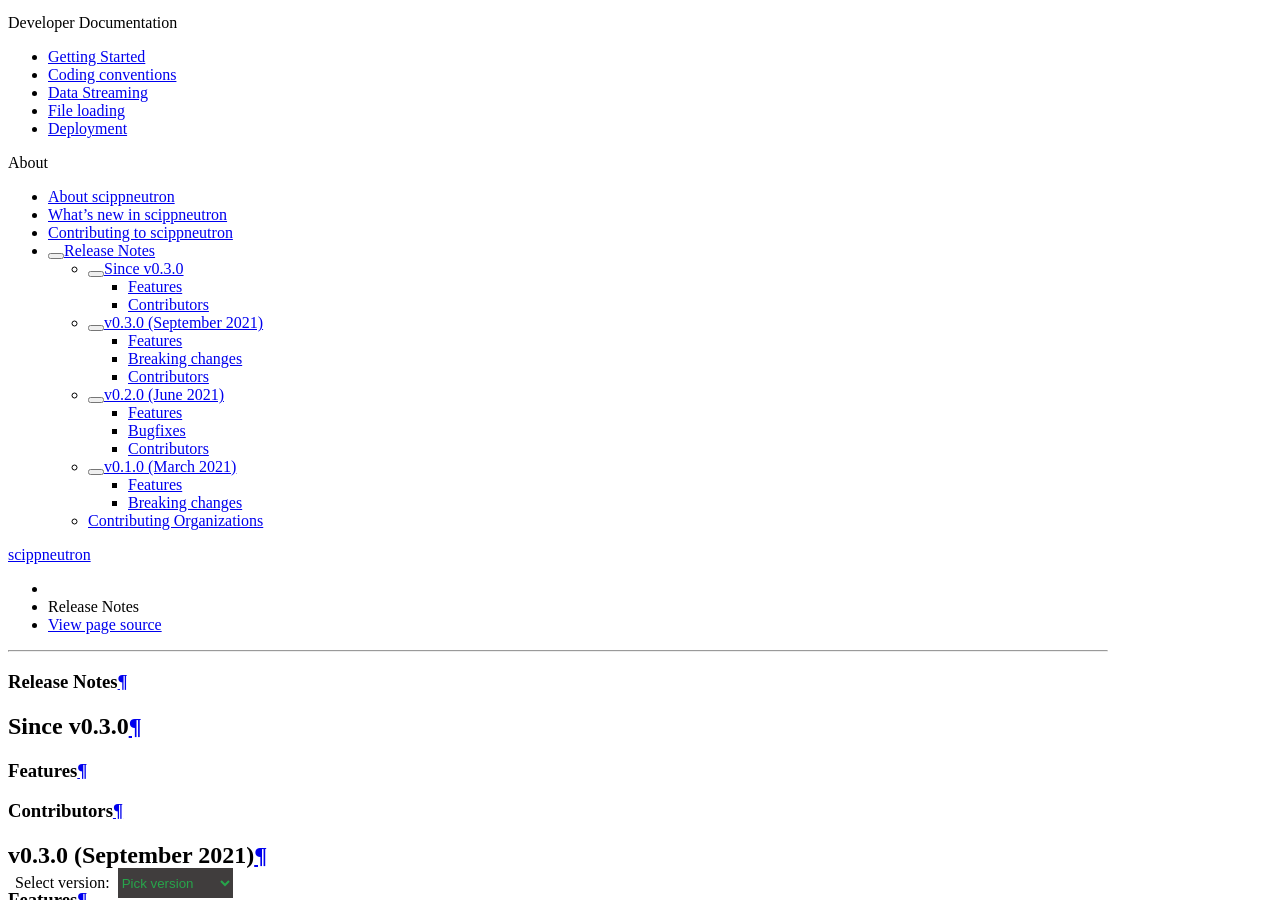
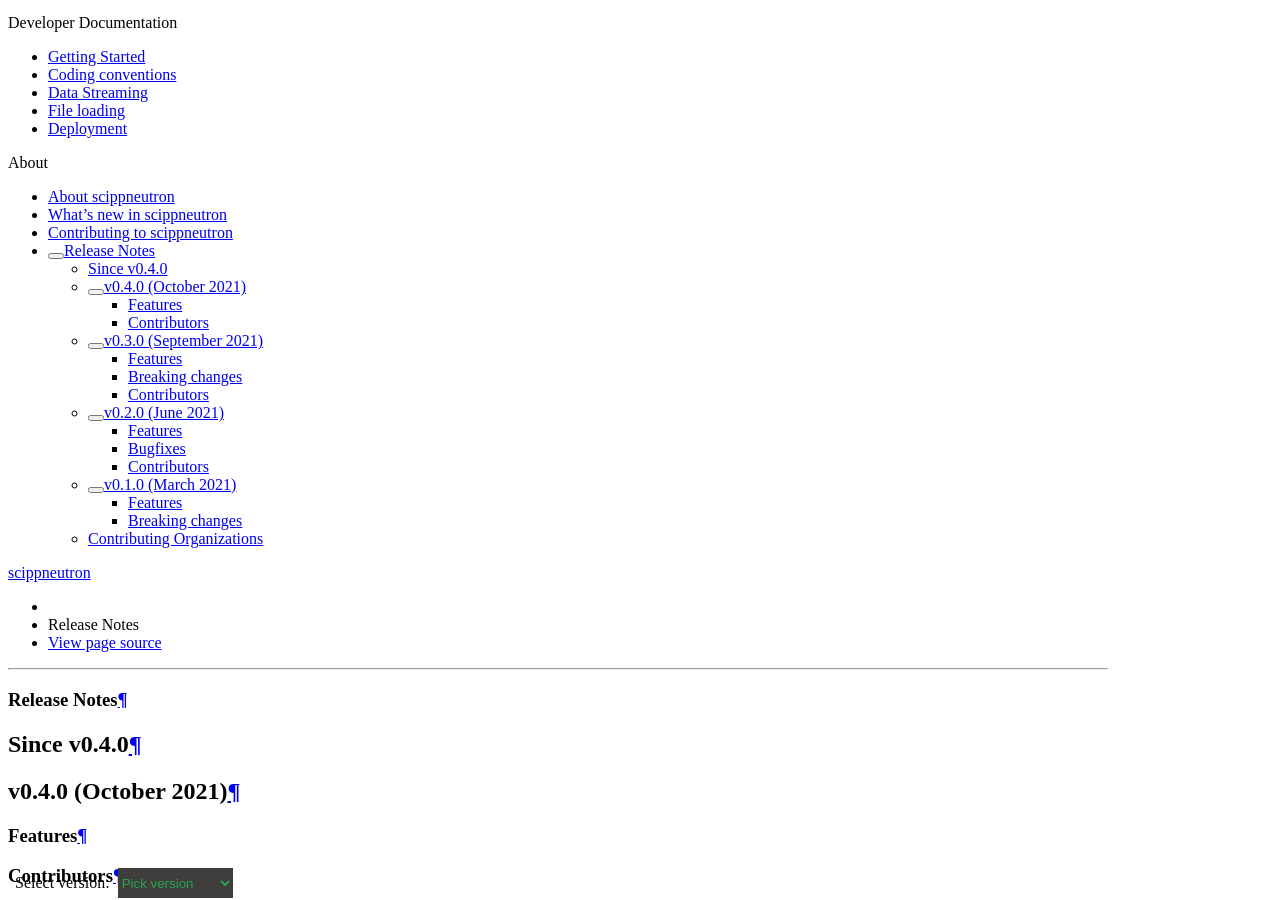
Before and after one commit to scipp/scippneutron, a Sphinx documentation site: the page built from docs/about/release-notes.rst, in a window 1280 px wide and 900 px high, scrolled down 464 px. Built offline with Sphinx 7.4.7 and the Read the Docs theme 2.0.0, drawn with Linux system fonts in a browser that asks for light colours.

Commit message:
Preparations for 0.4 release

```diff
--- a/docs/_templates/layout.html
+++ b/docs/_templates/layout.html
@@ -9,6 +9,7 @@
                     border: 0px; box-shadow: none;">
         <option value="" selected>Pick version</option>
         <option value="https://scipp.github.io/scippneutron">latest (unstable)</option>
+        <option value="https://scipp.github.io/scippneutron/release/0.4.0">v0.4</option>
         <option value="https://scipp.github.io/scippneutron/release/0.3.0">v0.3</option>
         <option value="https://scipp.github.io/scippneutron/release/0.2.0">v0.2</option>
         <option value="https://scipp.github.io/scippneutron/release/0.1.0">v0.1</option>
--- a/docs/about/release-notes.rst
+++ b/docs/about/release-notes.rst
@@ -3,8 +3,11 @@
 Release Notes
 =============
 
-Since v0.3.0
+Since v0.4.0
 ------------
+
+v0.4.0 (October 2021)
+---------------------
 
 Features
 ~~~~~~~~
```
